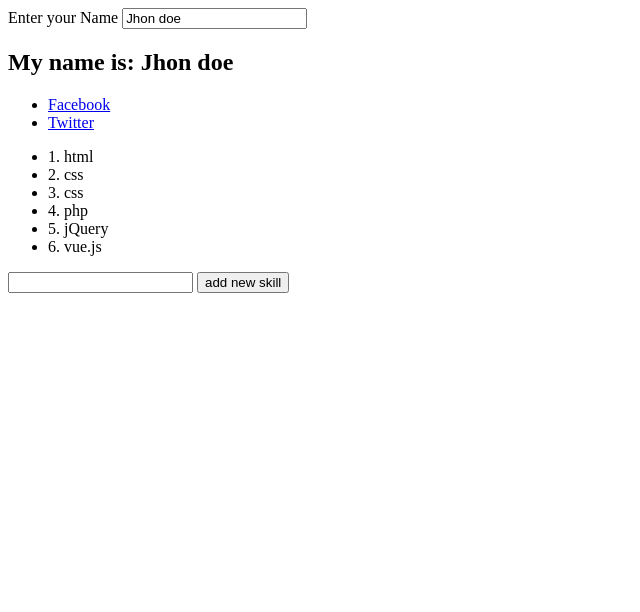
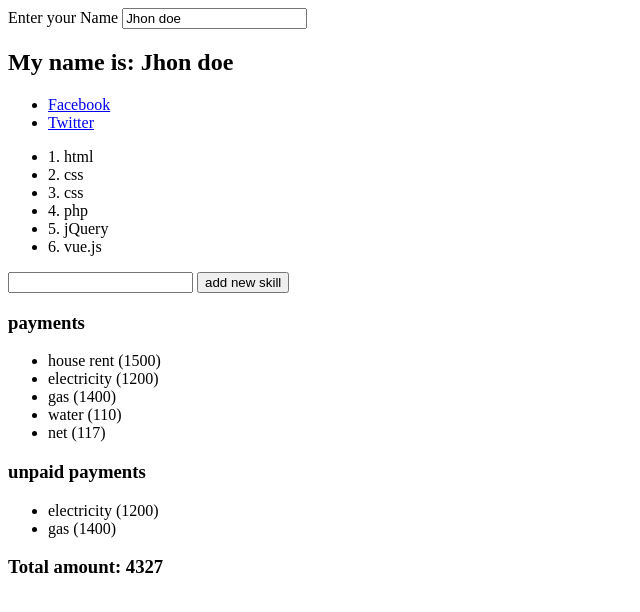
Before and after one commit to ab-belal/vuejs-practice, a plain HTML site: page index.html in a window 1280 px wide. Shown: the whole page, without its empty margins (0-640 px from the left). Drawn offline with Linux system fonts and the light colour scheme.

Commit message:
computed property done

```diff
--- a/assets/js/app.js
+++ b/assets/js/app.js
@@ -17,7 +17,33 @@ var app = new Vue({
         //     {language: 'vue.js', item: 6},
         //     {language: 'react.js', item: 7},
         // ],
-        skills: ['html', 'css', 'css', 'php', 'jQuery', 'vue.js',]
+        skills: ['html', 'css', 'css', 'php', 'jQuery', 'vue.js',],
+
+        payments: [
+            {name: 'house rent', amount: 1500, paid: true},
+            {name: 'electricity', amount: 1200, paid: false},
+            {name: 'gas', amount: 1400, paid: false},
+            {name: 'water', amount: 110, paid: true},
+            {name: 'net', amount: 117, paid: true},
+        ],
+    },
+
+    computed: {
+        unpaidPamynts: function(){
+            return this.payments.filter( function(arg){
+                return !arg.paid;
+            });
+
+        },
+
+        totalAmount: function(){
+            var sum = 0;
+
+            for( var i=0; i < this.payments.length; i++ ){
+                sum += this.payments[i].amount;
+            }
+            return sum;
+        }
     },
 
     methods: {
--- a/index.html
+++ b/index.html
@@ -23,6 +23,22 @@
         </ul>
         <input type="text" v-model="newSkill">
         <button @click="addNewSkill">add new skill</button>
+
+        <h3>payments</h3>
+        <ul>
+            <li v-for="(payment, index) in payments">
+                {{payment.name}} ({{payment.amount}})
+            </li>
+        </ul>
+
+        <h3>unpaid payments</h3>
+        <ul>
+            <li v-for="(payment, index) in unpaidPamynts">
+                {{payment.name}} ({{payment.amount}})
+            </li>
+        </ul>
+
+        <h3>Total amount: {{totalAmount}}</h3>
     </div>
 
     <script type="text/javascript" src="assets/js/vue.js"></script>
```
